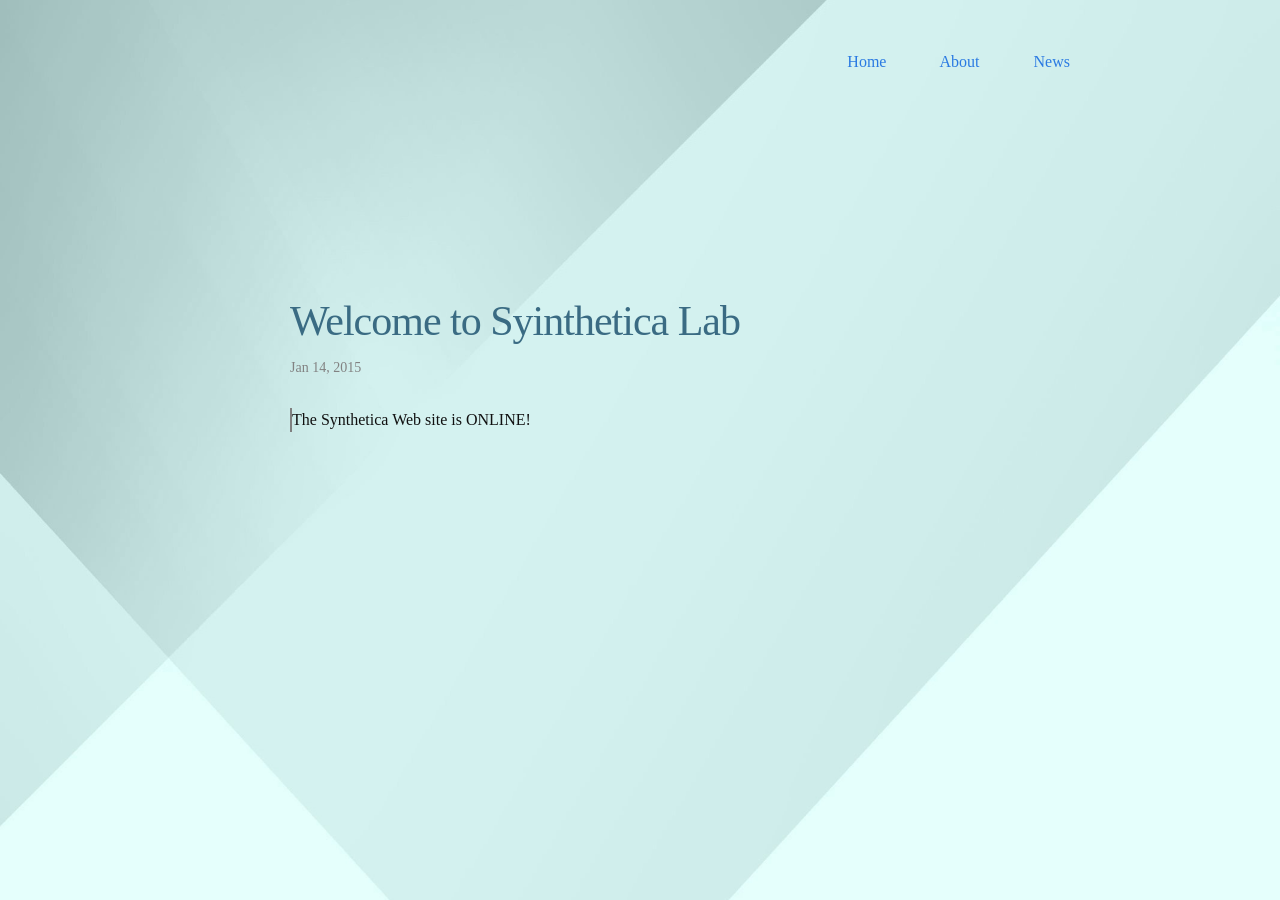
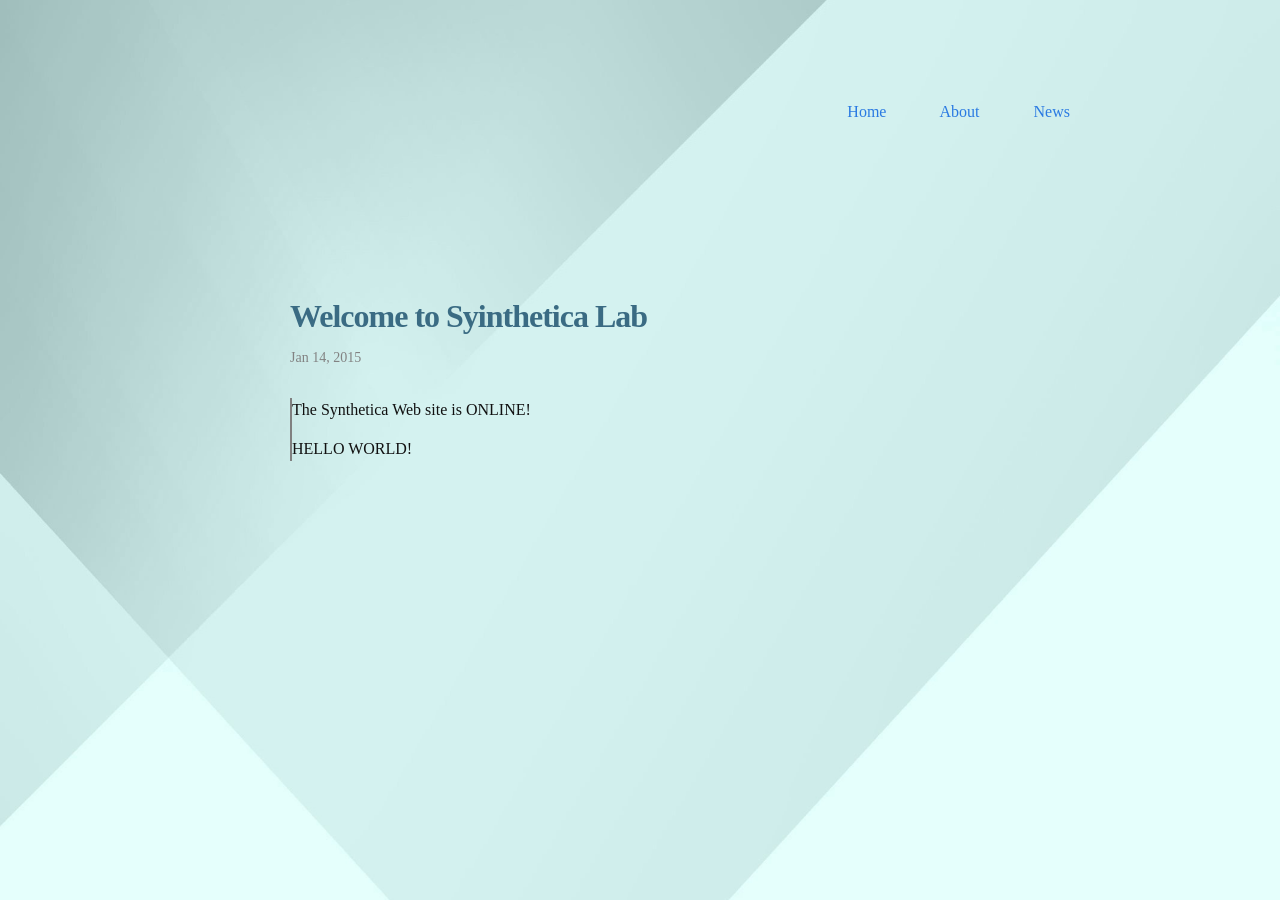
Before and after one commit to artificialdream/artificialdream.github.io, a Jekyll site: the page built from _posts/2015-01-10-welcome-to-jekyll.markdown, in a window 1280 px wide. Built offline with Jekyll 4.4.1, drawn with Linux system fonts in a browser that asks for light colours.

Commit message:
post and css

```diff
--- a/_posts/2015-01-10-welcome-to-jekyll.markdown
+++ b/_posts/2015-01-10-welcome-to-jekyll.markdown
@@ -6,4 +6,6 @@
 ---
 
 
-The Synthetica Web site is ONLINE!
+The Synthetica Web  site is  ONLINE!
+
+HELLO WORLD!
--- a/_sass/_base.scss
+++ b/_sass/_base.scss
@@ -95,9 +95,7 @@
 /**
  * Headings
  */
-h1, h2, h3, h4, h5, h6 {
-    font-weight: 300;
-}
+
 
 
 
--- a/_sass/_layout.scss
+++ b/_sass/_layout.scss
@@ -29,7 +29,7 @@
     /*    float: right; */
         position: absolute;
         right: 50px;
-        top: 50px;
+        top: 100px;
         word-spacing: 50px;
 
 
@@ -43,9 +43,11 @@
 @media screen and (min-width:600px) {  /* responsive command */
 .content {
 
-  /*  border: green 5px solid; */
+//    border: green 5px solid;
 
     margin: 0 auto;
+    margin-bottom: 100px;
+
     max-width: $content-width;
 
     position: relative;
@@ -155,6 +157,37 @@
 
 }
 
+/* section of photo on the About page */  /* PHOTO FOUNDERS */
+
+.photo-founders {
+
+
+    /* margin: 0 auto; */
+    margin-left: 50px;
+    position: relative;
+//    border: green 5px solid;
+
+    > div {
+
+    display: inline-block;
+
+
+        max-width: 200px;
+        text-align: center;
+        color: #3A6B83;
+        font-size: 20px;
+
+    }
+
+
+    > h1 {
+
+        text-align: center;
+        color: #3A6B83;
+    }
+}
+
+
 /**
  * Site footer
  */
@@ -244,6 +277,8 @@
     margin-top: 100px;
     max-width: $content-width;
 
+    text-align: center;
+
     position: relative;
 
 }
@@ -251,10 +286,16 @@
 
 .text-hb{
 
-    font-size: 100%;
+    font-family: WashingtonD;
+    font-size: 45px;
     color: #ffffff;
-    text-align: justify;
+    text-align: center;
     padding: 30px;
+
+    > span {
+
+        font-size: 25px;
+    }
 
 }
 
@@ -264,7 +305,7 @@
 
             width: 45%;
             height: 45%;
-            margin-left: 20px;
+            margin-left: 10px;
             margin-bottom: 20px;
             }
         }
@@ -291,6 +332,10 @@
 
 }
 
+.dev-button {
+
+    max-width: 250px;
+}
 
 /**
  * Posts
@@ -300,10 +345,11 @@
 }
 
 .post-title {
-    font-size: 42px;
+    font-size: 32px;
     letter-spacing: -1px;
     line-height: 1;
     color: #3A6B83;
+    font-family: $base-font-family;
 
     @include media-query($on-laptop) {
         font-size: 36px;
```
